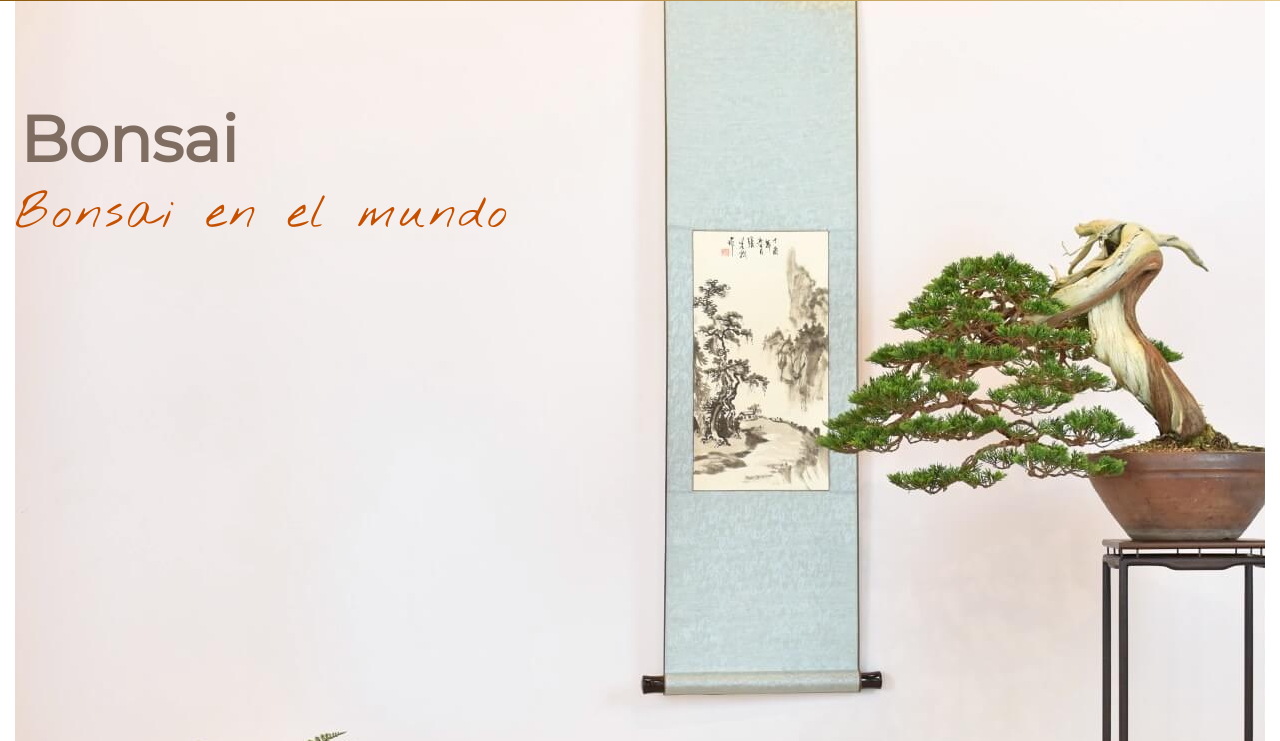
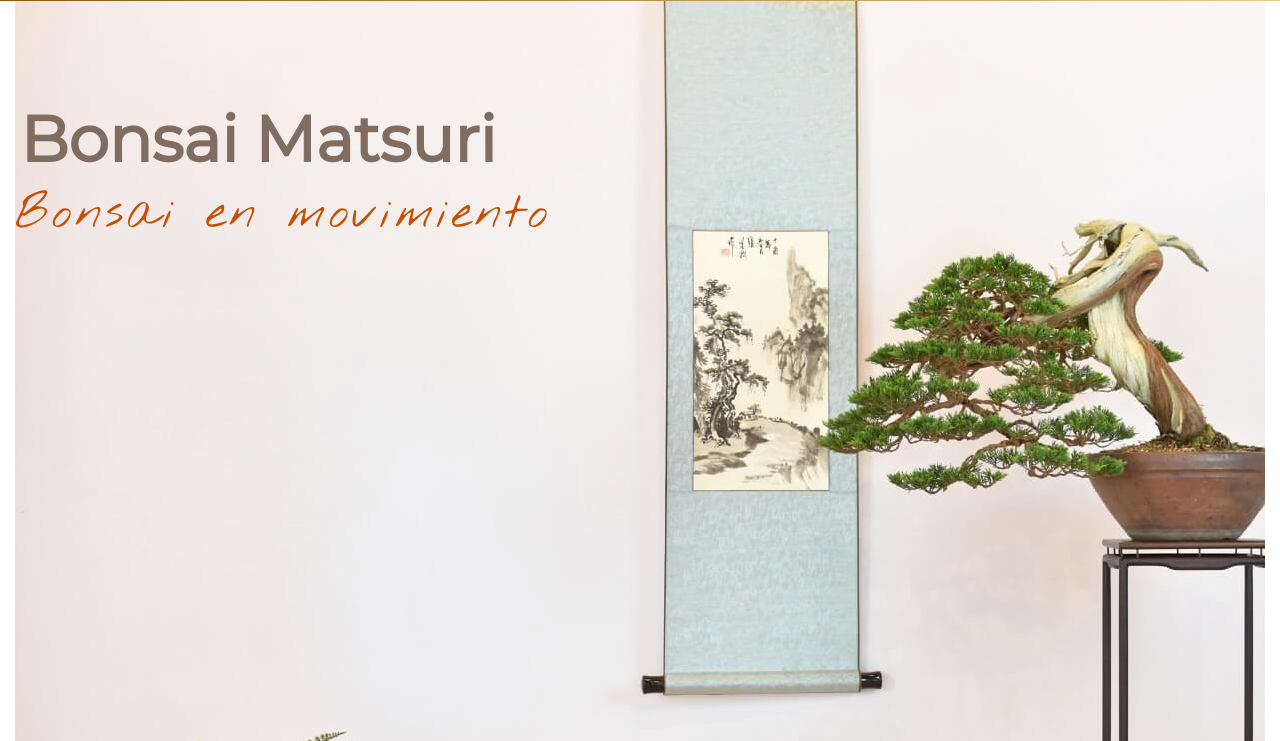
Before and after one commit to Seba2084/Curso, a website: page index.html in a window 1280 px wide. Shown: the part 59-800 px from the top of the page. Drawn offline with nearby package versions, Linux system fonts and the light colour scheme.

Commit message:
cambio h1 y h2 original

```diff
--- a/index.html
+++ b/index.html
@@ -46,8 +46,8 @@
       <section class="topSeccion">
         <div class="row">
           <div class="col-lg-12 col-xs-12">
-            <h1 class="animate__animated animate__fadeIn animate__slow">Bonsai</h1>
-            <h2 class="animate__animated animate__fadeInLeftBig animate__slow">Bonsai en el mundo</h2>
+            <h1 class="animate__animated animate__fadeIn animate__slow">Bonsai Matsuri</h1>
+            <h2 class="animate__animated animate__fadeInLeftBig animate__slow">Bonsai en movimiento</h2>
           </div>
         </div>
       </section>
```
